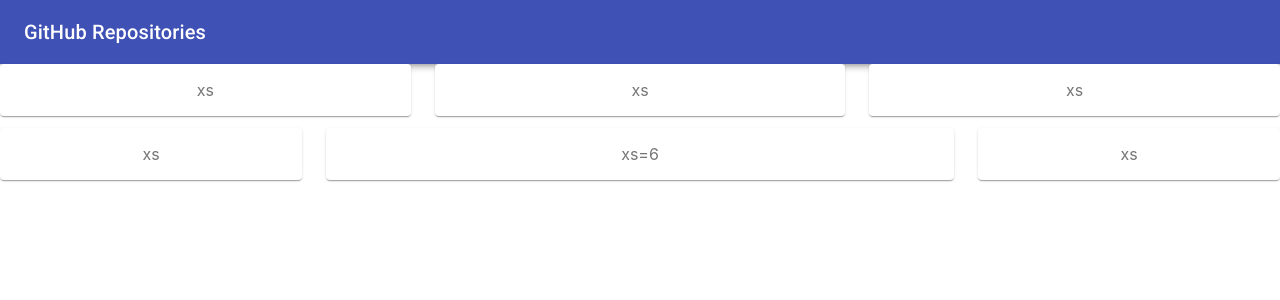
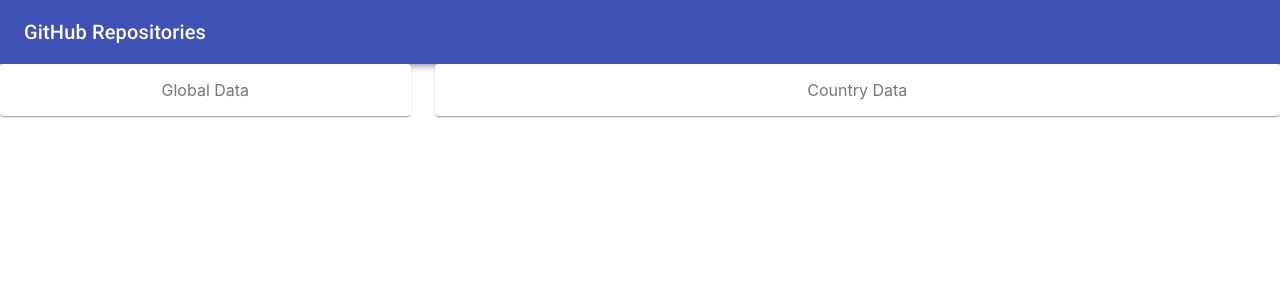
Before and after one commit to samadakram/Material-Ui_Layout-example, a React (Create React App) app: page / in a window 1280 px wide. Shown: the top 300 px of the page. Built offline with nearby package versions, Linux system fonts and the light colour scheme.

Commit message:
Updated MainGrid

```diff
--- a/src/components/MainGrid.js
+++ b/src/components/MainGrid.js
@@ -20,25 +20,15 @@
     return (
         <div className={classes.root}>
             <Grid container spacing={3}>
-        <Grid item xs>
-          <Paper className={classes.paper}>xs</Paper>
+                <Grid item xs={4}>
+                    <Paper className={classes.paper}>
+                        Global Data
+              </Paper>
                 </Grid>
-        <Grid item xs>
-          <Paper className={classes.paper}>xs</Paper>
-        </Grid>
-        <Grid item xs>
-          <Paper className={classes.paper}>xs</Paper>
-        </Grid>
-      </Grid>
-      <Grid container spacing={3}>
-        <Grid item xs>
-          <Paper className={classes.paper}>xs</Paper>
-        </Grid>
-        <Grid item xs={6}>
-          <Paper className={classes.paper}>xs=6</Paper>
-        </Grid>
-        <Grid item xs>
-          <Paper className={classes.paper}>xs</Paper>
+                <Grid item xs={8}>
+                    <Paper className={classes.paper}>
+                        Country Data
+          </Paper>
                 </Grid>
             </Grid>
         </div>
```
Also changed, not shown: 1 other file (tests, documents, lock files or other folders). Lines whose indentation alone changed are shown as unchanged.
